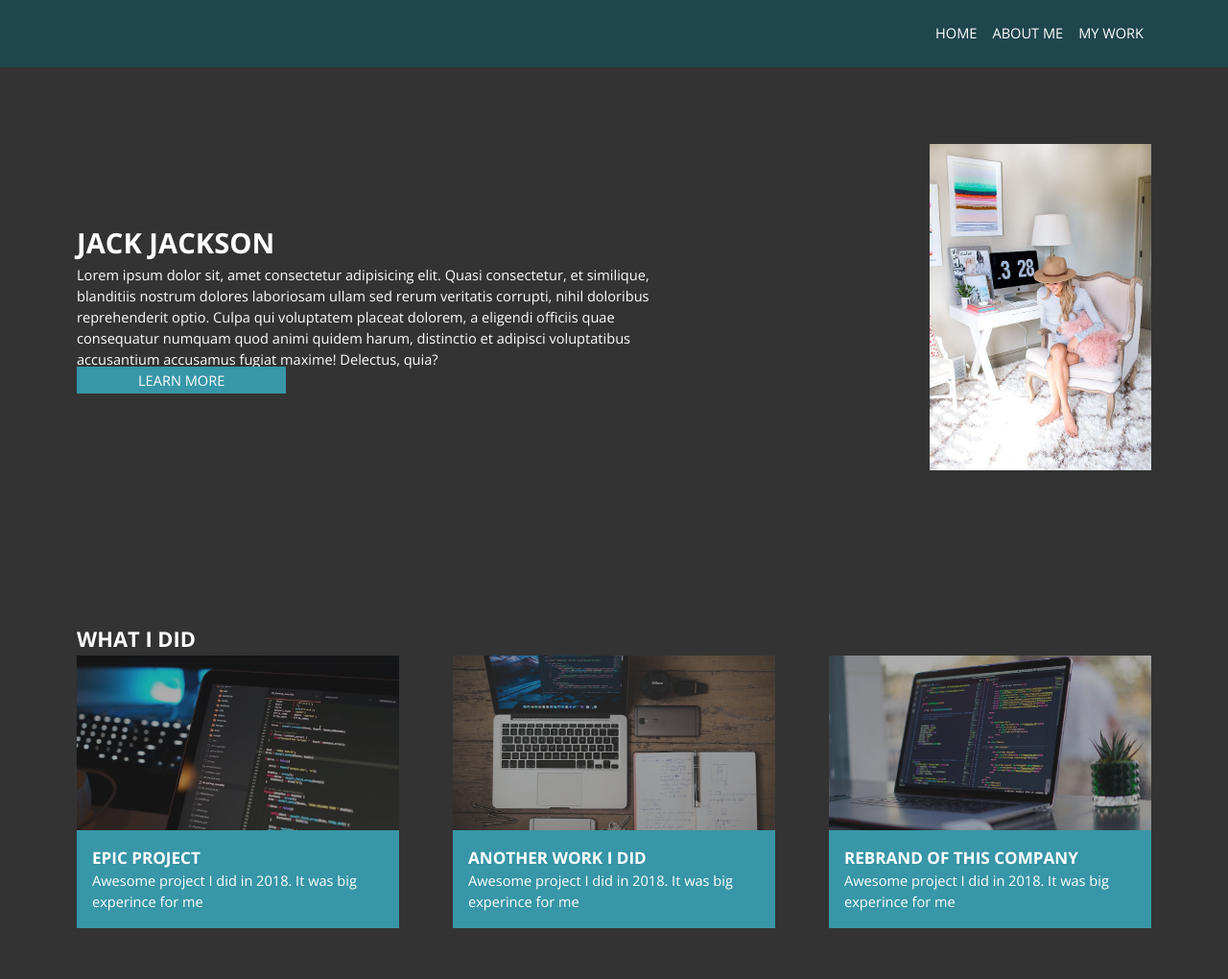
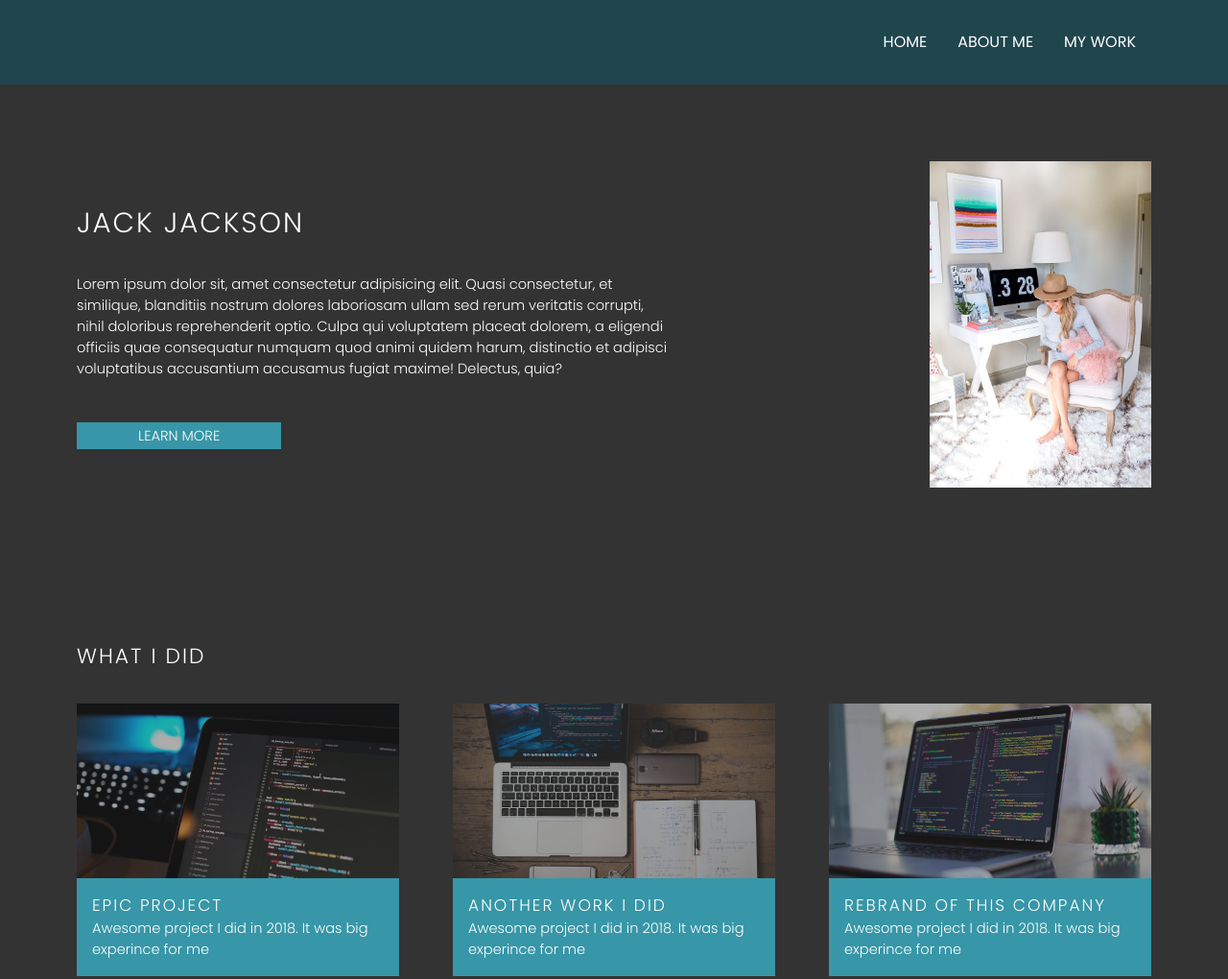
Before and after one commit to suvic/brilo, a website: page public/index.html in a window 1280 px wide. Shown: the top 1020 px of the page at 96% size. Drawn offline with nearby package versions, Linux system fonts and the light colour scheme; files whose address does not match are found by name.

Commit message:
font + heading + text customization

```diff
--- a/public/index.html
+++ b/public/index.html
@@ -7,7 +7,7 @@
     <link rel="stylesheet" href="styles/main.css" />
     <link rel="preconnect" href="https://fonts.googleapis.com" />
     <link rel="preconnect" href="https://fonts.gstatic.com" crossorigin />
-    <link href="https://fonts.googleapis.com/css2?family=Open+Sans:wght@300;400;500;600;700&display=swap" rel="stylesheet" />
+    <link href="https://fonts.googleapis.com/css2?family=Poppins:wght@300;400;500;600;700&display=swap" rel="stylesheet" />
     <title>Brilo</title>
   </head>
   <body>
@@ -27,8 +27,8 @@
     <main class="o-section o-section--l">
       <div class="o-section__inner c-article">
         <div class="c-article__text">
-          <h1>JACK JACKSON</h1>
-          <p>
+          <h1 class="c-heading c-heading--1">JACK JACKSON</h1>
+          <p class="c-text c-text--article">
             Lorem ipsum dolor sit, amet consectetur adipisicing elit. Quasi consectetur, et similique, blanditiis nostrum dolores laboriosam
             ullam sed rerum veritatis corrupti, nihil doloribus reprehenderit optio. Culpa qui voluptatem placeat dolorem, a eligendi
             officiis quae consequatur numquam quod animi quidem harum, distinctio et adipisci voluptatibus accusantium accusamus fugiat
@@ -44,7 +44,7 @@
     <section class="o-section o-section--l c-cards">
       <div class="o-section__inner">
         <div>
-          <h2>WHAT I DID</h2>
+          <h2 class="c-heading">WHAT I DID</h2>
         </div>
         <div class="c-cards__items">
           <div class="c-cards__tile">
@@ -52,7 +52,7 @@
               <img src="./imgs/first-project.jpg" height="336" width="182.5" class="c-cards__image" alt="" />
             </div>
             <div class="c-cards__content">
-              <h3>EPIC PROJECT</h3>
+              <h3 class="c-heading">EPIC PROJECT</h3>
               <p>Awesome project I did in 2018. It was big experince for me</p>
             </div>
           </div>
@@ -61,7 +61,7 @@
               <img src="./imgs/second-project.jpg" height="336" width="182.5" class="c-cards__image" alt="" />
             </div>
             <div class="c-cards__content">
-              <h3>ANOTHER WORK I DID</h3>
+              <h3 class="c-heading">ANOTHER WORK I DID</h3>
               <p>Awesome project I did in 2018. It was big experince for me</p>
             </div>
           </div>
@@ -70,7 +70,7 @@
               <img src="./imgs/third-project.jpg" height="336" width="182.5" class="c-cards__image" alt="" />
             </div>
             <div class="c-cards__content">
-              <h3>REBRAND OF THIS COMPANY</h3>
+              <h3 class="c-heading">REBRAND OF THIS COMPANY</h3>
               <p>Awesome project I did in 2018. It was big experince for me</p>
             </div>
           </div>
--- /dev/null
+++ b/src/styles/components/_heading.scss
@@ -0,0 +1,8 @@
+.c-heading {
+  color: inherit;
+  font-weight: 300;
+  letter-spacing: 2px;
+  &--1 {
+    margin-bottom: 2rem;
+  }
+}
--- /dev/null
+++ b/src/styles/components/_text.scss
@@ -0,0 +1,5 @@
+.c-text {
+  &--article {
+    margin-bottom: 3rem;
+  }
+}
--- a/src/styles/elements/_body.scss
+++ b/src/styles/elements/_body.scss
@@ -2,7 +2,7 @@ body {
   color: white;
   background-color: rgb(51, 51, 51);
   font: 300 normal normal 0.9125rem/1.5 Arial;
-  font-family: 'Open Sans', sans-serif;
+  font-family: 'Poppins', sans-serif;
   margin: 0;
   min-height: 100%;
   padding: 0;
--- a/src/styles/main.scss
+++ b/src/styles/main.scss
@@ -19,4 +19,6 @@
 @import 'components/button';
 @import 'components/cards';
 @import 'components/footer';
+@import 'components/heading';
 @import 'components/nav';
+@import 'components/text';
```
Also changed, not shown: src/index.html (+7 -7 lines), public/styles/main.css, 1 other file.
